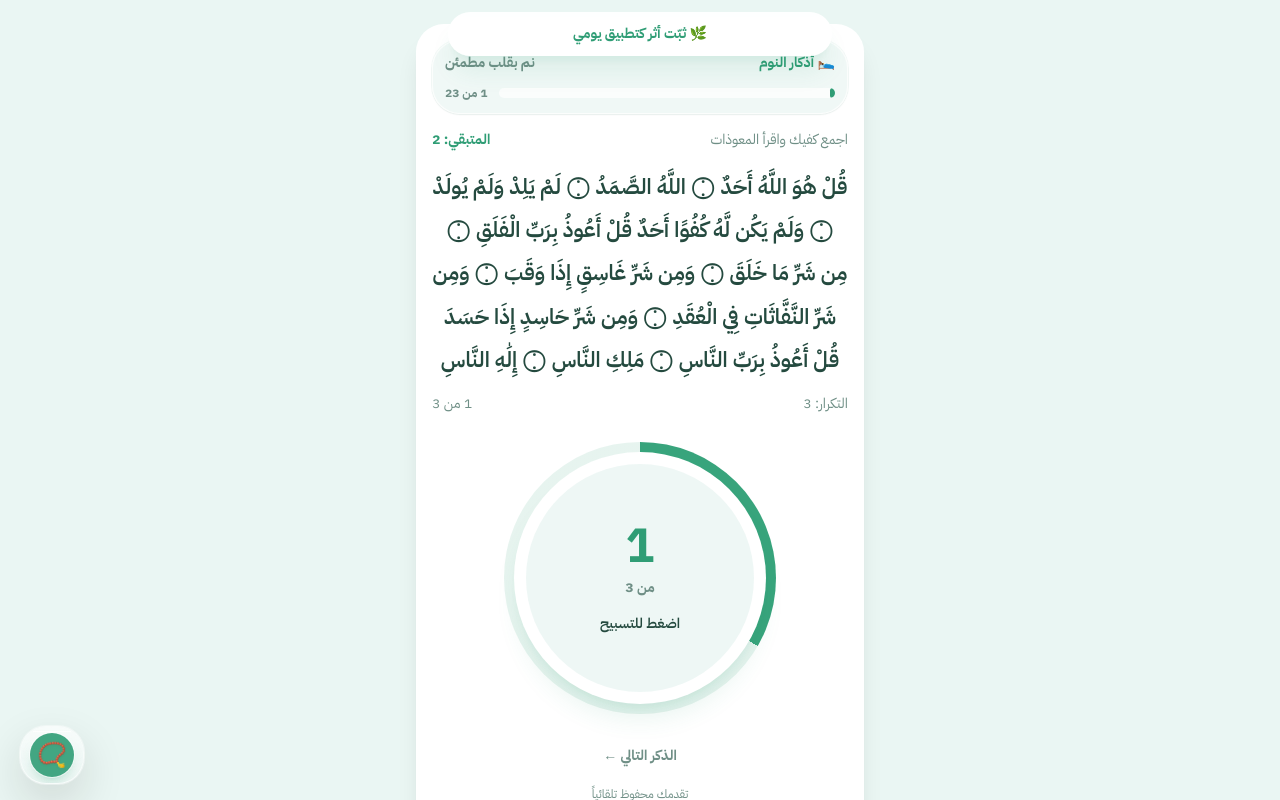
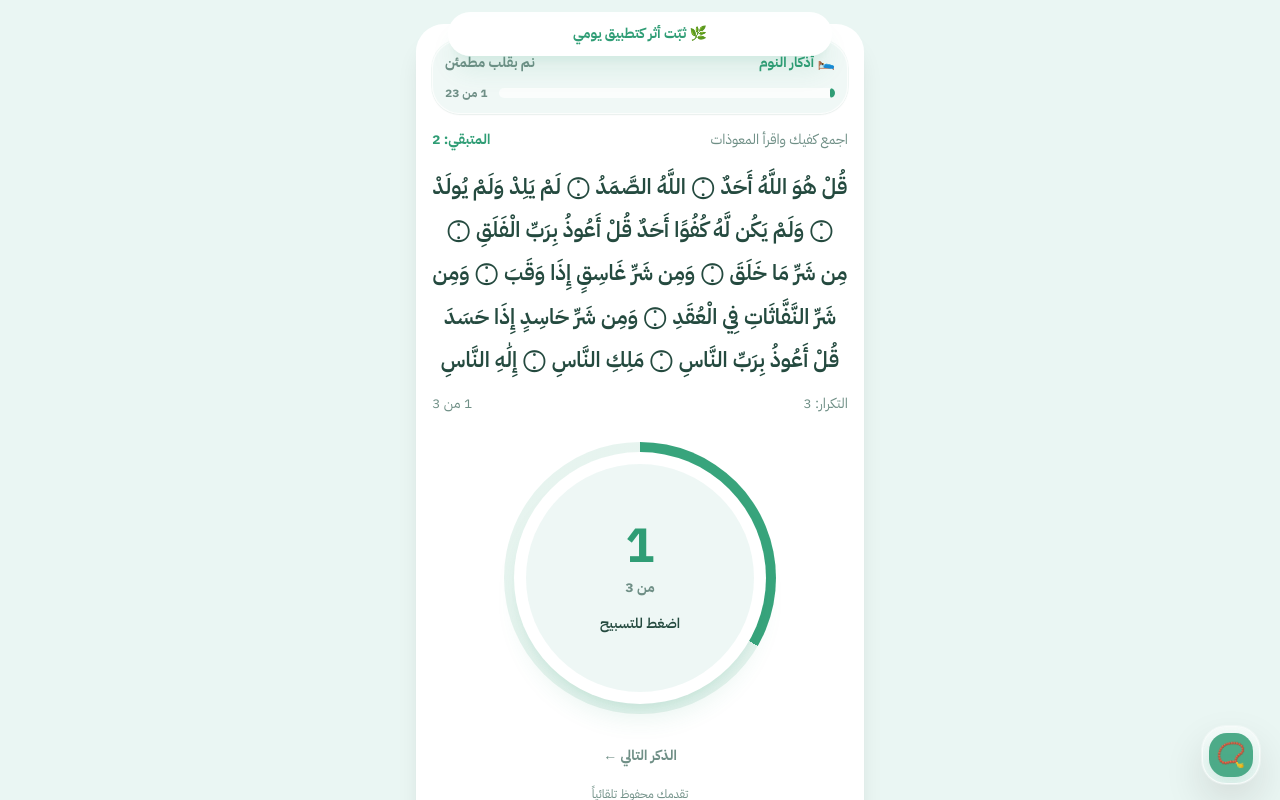
Before and after one commit to faheemappsa/athar, a React (Vite) app: page /dhikr in a window 1280 px wide. Both pictures are taken after a click on the button "اضغط للتسبيح". Built offline with nearby package versions, Linux system fonts and the light colour scheme; the HTML template or start-up script is replaced by a standard one.

Commit message:
navigation: rebuild bottom nav collapse behavior

```diff
--- a/src/components/Navigation/BottomNav.tsx
+++ b/src/components/Navigation/BottomNav.tsx
@@ -1,4 +1,4 @@
-import { useEffect, useMemo, useState } from "react";
+import { useEffect, useMemo, useRef, useState } from "react";
 import { NavLink, useLocation } from "react-router-dom";
 import { navSections } from "../../config/sections";
 import { trackEvent } from "../../utils/analytics";
@@ -8,36 +8,18 @@ const items = navSections.map((section) => ({
   label: section.nav.label,
   icon: section.nav.icon,
   event: section.nav.event,
-  indicator: section.nav.indicator,
 }));
 
 const homeItem = items.find((item) => item.to === "/") || items[0];
 
-const getIndicatorPosition = (pathname: string) => {
-  return items.find((item) => item.to === pathname)?.indicator || homeItem.indicator;
-};
-
 export default function BottomNav() {
   const location = useLocation();
+  const navRef = useRef<HTMLElement | null>(null);
   const [isCollapsed, setIsCollapsed] = useState(false);
-  const [focusPath, setFocusPath] = useState<string | null>(null);
-  const isFocusMode = focusPath === location.pathname;
-  const collapsed = isCollapsed || isFocusMode;
   const activeItem = useMemo(() => items.find((item) => item.to === location.pathname) || homeItem, [location.pathname]);
 
   useEffect(() => {
-    const handleFocusMode = (event: Event) => {
-      const detail = (event as CustomEvent<{ path?: string; active?: boolean }>).detail;
-      if (!detail?.path) return;
-      setFocusPath(detail.active ? detail.path : null);
-    };
-
-    window.addEventListener("athar-focus-mode", handleFocusMode);
-    return () => window.removeEventListener("athar-focus-mode", handleFocusMode);
-  }, []);
-
-  useEffect(() => {
-    setFocusPath(null);
+    setIsCollapsed(false);
   }, [location.pathname]);
 
   useEffect(() => {
@@ -49,15 +31,9 @@ export default function BottomNav() {
     const handleScroll = () => {
       const currentScrollTop = scrollElement.scrollTop;
       const isScrollingDown = currentScrollTop > lastScrollTop && currentScrollTop > 24;
-      const isScrollingUp = currentScrollTop < lastScrollTop;
-      const isNearTop = currentScrollTop < 12;
 
-      if (isScrollingDown && !isNearTop) {
+      if (isScrollingDown) {
         setIsCollapsed(true);
-      }
-
-      if (isScrollingUp || isNearTop) {
-        setIsCollapsed(false);
       }
 
       lastScrollTop = currentScrollTop;
@@ -67,38 +43,45 @@ export default function BottomNav() {
     return () => scrollElement.removeEventListener("scroll", handleScroll);
   }, []);
 
-  const expandTemporarily = () => {
-    if (!collapsed) return;
-    setFocusPath(null);
+  useEffect(() => {
+    const handlePointerDown = (event: PointerEvent) => {
+      const target = event.target as Node | null;
+      if (target && navRef.current?.contains(target)) return;
+      setIsCollapsed(true);
+    };
+
+    document.addEventListener("pointerdown", handlePointerDown, { passive: true });
+    return () => document.removeEventListener("pointerdown", handlePointerDown);
+  }, []);
+
+  const expandNav = () => {
+    if (!isCollapsed) return;
     setIsCollapsed(false);
   };
 
   return (
     <nav
-      className={`fixed bottom-[max(1rem,env(safe-area-inset-bottom))] z-50 transition-all duration-500 ease-out ${
-        collapsed ? "left-5 right-auto w-[64px]" : "inset-x-6 mx-auto max-w-[340px]"
+      ref={navRef}
+      className={`fixed z-50 transition-all duration-500 ease-out will-change-transform ${
+        isCollapsed
+          ? "bottom-[max(1rem,env(safe-area-inset-bottom))] right-5 w-[58px] translate-x-0 translate-y-0"
+          : "bottom-[max(1.25rem,env(safe-area-inset-bottom))] left-1/2 w-[min(340px,calc(100vw-3rem))] -translate-x-1/2 translate-y-0"
       }`}
+      style={{ transform: isCollapsed ? "translate3d(0,0,0)" : "translate3d(-50%,0,0)" }}
+      aria-label="التنقل السفلي"
     >
       <div
-        onClick={expandTemporarily}
-        className={`relative overflow-hidden border border-white/50 bg-white/35 shadow-[0_18px_45px_rgba(30,27,24,0.14)] ring-1 ring-white/40 backdrop-blur-3xl transition-all duration-500 ease-out supports-[backdrop-filter]:bg-white/25 ${
-          collapsed ? "h-[58px] w-[64px] cursor-pointer rounded-[26px]" : "h-[70px] w-full rounded-[34px]"
+        onClick={expandNav}
+        className={`relative overflow-hidden border border-white/45 bg-white/30 shadow-[0_18px_40px_rgba(30,27,24,0.12)] ring-1 ring-white/35 backdrop-blur-2xl transition-all duration-500 ease-out supports-[backdrop-filter]:bg-white/22 ${
+          isCollapsed ? "grid h-[58px] w-[58px] cursor-pointer place-items-center rounded-[24px]" : "h-[68px] w-full rounded-[32px]"
         }`}
       >
-        <div className="pointer-events-none absolute inset-0 bg-gradient-to-b from-white/55 via-white/20 to-white/10" />
-        <div className="pointer-events-none absolute inset-x-3 top-1 h-px bg-white/70" />
-        <div
-          className={`absolute rounded-full bg-action/90 shadow-lg shadow-action/20 ring-1 ring-white/60 transition-all duration-500 ease-out ${
-            collapsed ? "left-1/2 top-1/2 h-11 w-11 -translate-x-1/2 -translate-y-1/2" : `bottom-2 h-14 w-[30%] -translate-x-1/2 ${getIndicatorPosition(location.pathname)}`
-          }`}
-        />
+        <div className="pointer-events-none absolute inset-0 bg-gradient-to-b from-white/45 via-white/15 to-white/5" />
 
-        {collapsed ? (
-          <div className="relative z-10 grid h-full place-items-center">
-            <span className="text-2xl leading-none text-white drop-shadow-sm" aria-label={activeItem.label}>
-              {activeItem.icon}
-            </span>
-          </div>
+        {isCollapsed ? (
+          <span className="relative z-10 grid h-11 w-11 place-items-center rounded-[18px] bg-action/85 text-2xl leading-none text-white shadow-[0_10px_24px_rgba(72,173,141,0.24)]" aria-label={activeItem.label}>
+            {activeItem.icon}
+          </span>
         ) : (
           <div className="relative z-10 grid h-full grid-cols-3 items-center px-2">
             {items.map((item) => (
@@ -108,7 +91,7 @@ export default function BottomNav() {
                 onClick={() => trackEvent(item.event, { from: location.pathname, to: item.to })}
                 className={({ isActive }) =>
                   `flex h-full items-center justify-center rounded-full text-sm font-bold leading-none transition-colors duration-300 ${
-                    isActive ? "text-white" : "text-primary-text/75 hover:text-primary-text"
+                    isActive ? "text-action" : "text-primary-text/70 hover:text-primary-text"
                   }`
                 }
               >
```
